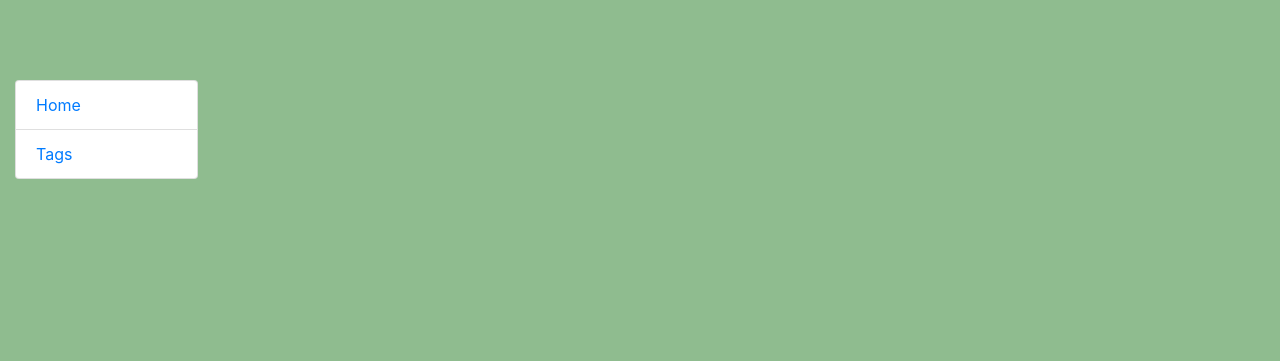
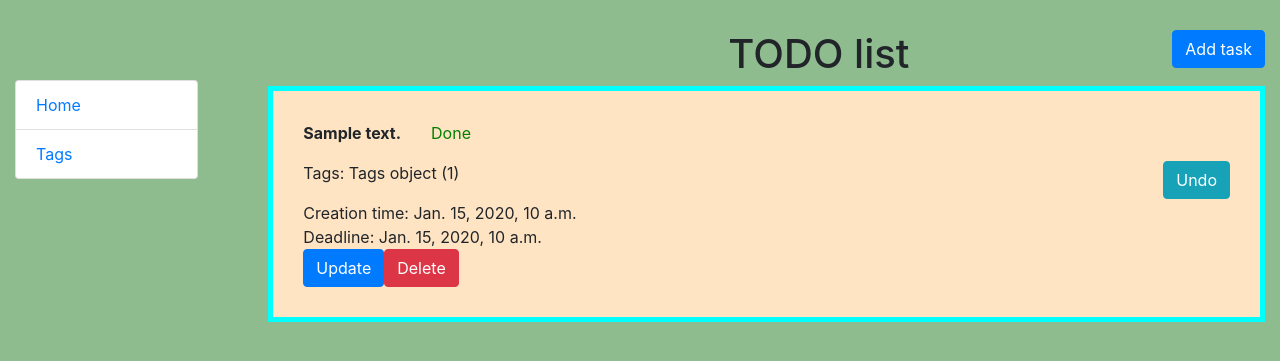
Before and after one commit to Polyakiv-Andrey/Todo-List-, a Django app: page / in a window 1280 px wide. Shown: the top 361 px of the page. Run offline with Django 4.2, Linux system fonts and the light colour scheme; tables that the repository leaves empty hold one stand-in row (values such as "Sample post"); some libraries are stand-ins or nearby versions.

Commit message:
created home page template for site

```diff
--- a/templates/to_do_list/home.html
+++ b/templates/to_do_list/home.html
@@ -1 +1,65 @@
 {% extends 'base.html' %}
+
+{% block content %}
+  <h1 style="margin-top: 30px; margin-left: 500px">
+    TODO list
+    <a class="btn btn-primary" style="float: right" href="{% url 'to_do_list:create-task' %}">
+      Add task
+    </a>
+  </h1>
+  <ul style="list-style: none">
+  {% for task in task_list %}
+    <li style="background: bisque; border: aqua solid 5px; margin-bottom: 15px; padding-bottom: 30px; padding-left: 30px">
+
+    <div style="display: flex; margin-top: 30px">
+      <div>
+        <strong>{{ task.content }}</strong>
+      </div>
+      <div>
+       {% if task.completeness %}
+         <p style="color: green; margin-left: 30px">Done</p>
+       {% else %}
+          <p style="color: red; margin-left: 30px">Not done</p>
+       {% endif %}
+       </div>
+    </div>
+
+      {% if task.completeness %}
+        <a class="btn btn-info" style="float: right; margin-right: 30px" href="{% url 'to_do_list:change-task-status' pk=task.pk %}">Undo</a>
+      {% else %}
+        <a class="btn btn-success" style="float: right; margin-right: 30px" href="{% url 'to_do_list:change-task-status' pk=task.pk %}">Complete</a>
+      {% endif %}
+
+    <div>
+      <p>Tags:
+        {% for tag in task.tags.all %}
+          {{ tag }}
+        {% endfor %}
+      </p>
+    </div>
+
+    <div>
+
+      <div>
+         Creation time: {{ task.time_creation }}
+      <div>
+
+      <div>
+         Deadline: {{ task.deadline }}
+      <div>
+    <div style="display: flex">
+      <div>
+        <a class="btn btn-primary" href="{% url 'to_do_list:update-task' pk=task.pk %}">Update</a>
+      </div>
+      <div>
+        <a class="btn btn-danger" href="{% url 'to_do_list:delete-task' pk=task.pk %}">Delete</a>
+      </div>
+    </div>
+    </div>
+      </div>
+      </div>
+    </li>
+  {% endfor %}
+  </ul>
+
+{% endblock %}
```
Also changed, not shown: templates/to_do_list/form_task.html (added, +11 -0 lines).
